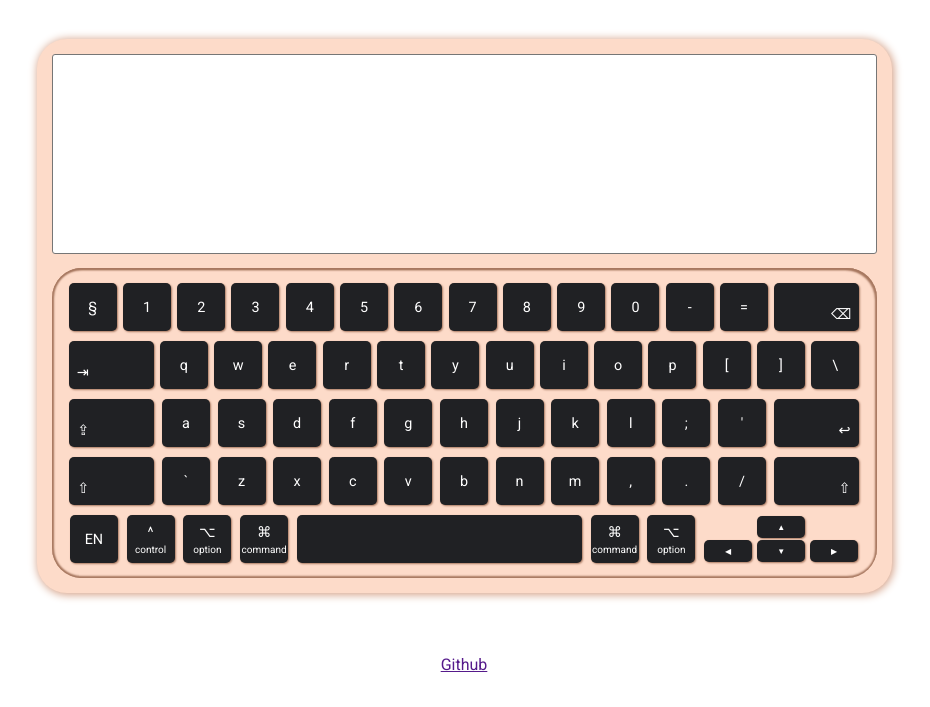
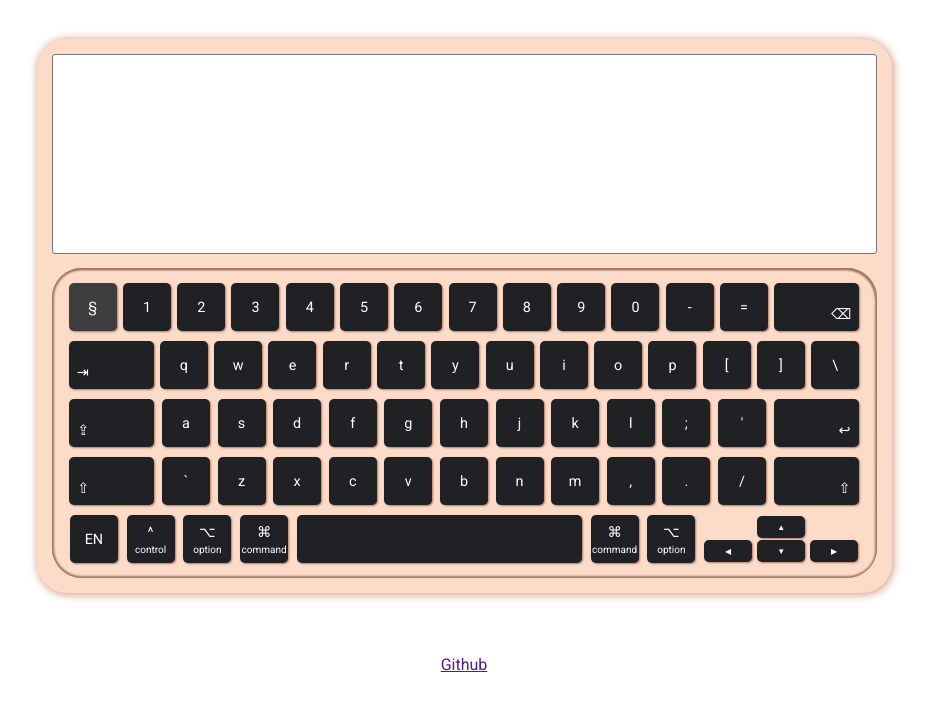
Before and after one commit to Yasya23/virtual-keyboard, a website with bundled scripts: page index.html in a window 1280 px wide. In both pictures the pointer is over the element 268 px from the left and 400 px from the top of the page. Shown: the part 93-800 px from the top of the page, without its empty margins (176-1106 px from the left). Built offline with nearby package versions, Linux system fonts and the light colour scheme.

Commit message:
feat: button hover

```diff
--- a/style/style.css
+++ b/style/style.css
@@ -69,6 +69,11 @@
   box-shadow: 1px 1px 2px 0px #a87961;
   padding: 2px;
   cursor: pointer;
+  transition: background-color 0.2s ease-in-out;
+}
+
+.button:hover{
+  background-color: #3e3e41;
 }
 
 .button-meduim {
```
